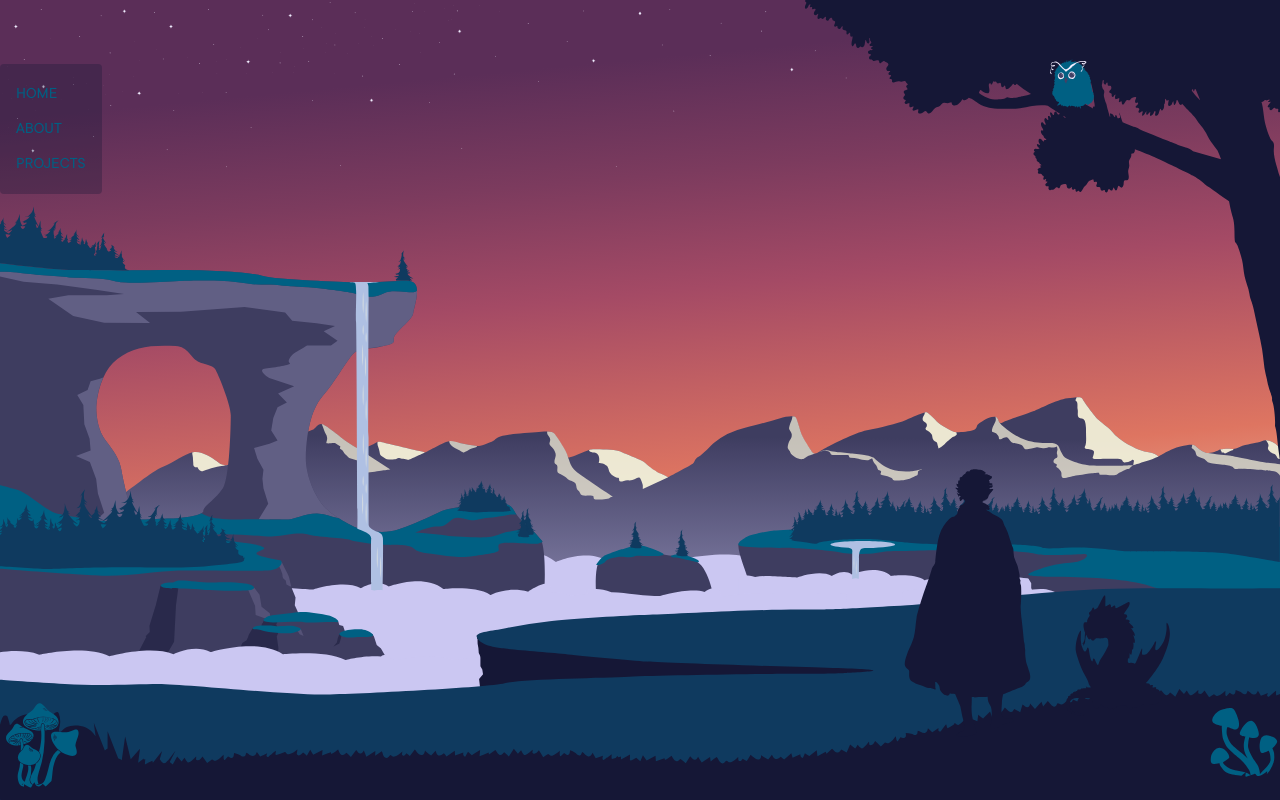
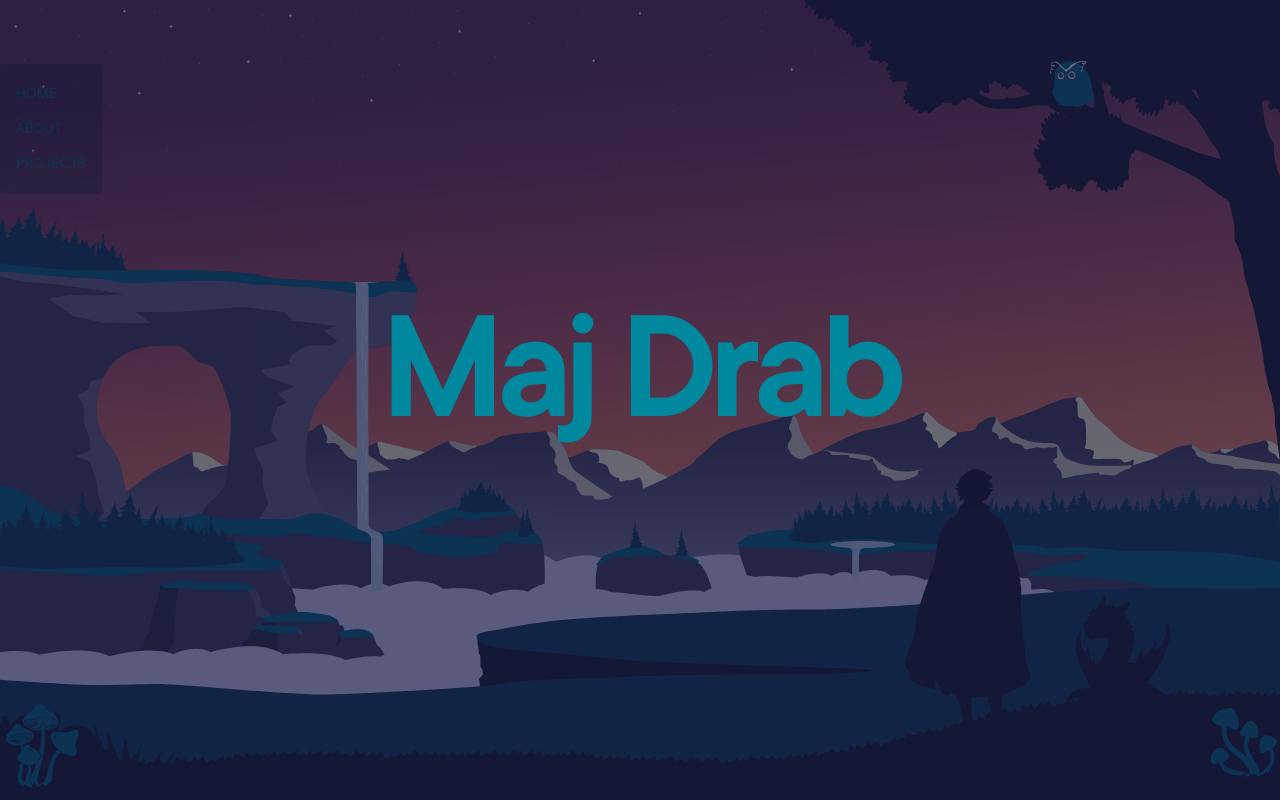
Before and after one commit to majdrab/majdrab.github.io, a Vue app: page / in a window 1280 px wide. Shown: the top 800 px of the page. Built offline with nearby package versions, Linux system fonts and the light colour scheme.

Commit message:
chore: change beginning animation color

```diff
--- a/src/App.vue
+++ b/src/App.vue
@@ -1,7 +1,7 @@
 <script setup>
 import { RouterView } from 'vue-router'
 
-// import OpeningAnimation from './components/OpeningAnimation.vue';
+import OpeningAnimation from './components/OpeningAnimation.vue';
 import VHeader from './components/layout/VHeader.vue';
 import VFooter from './components/layout/VFooter.vue';
 
@@ -10,7 +10,7 @@ import contactsData from './data/contactsData.json';
 </script>
 
 <template>
-  <!-- <OpeningAnimation /> -->
+  <OpeningAnimation />
   <VHeader />
   <main class="main">
     <RouterView />
--- a/src/components/OpeningAnimation.vue
+++ b/src/components/OpeningAnimation.vue
@@ -2,14 +2,14 @@
 // import TheWelcome from '../components/TheWelcome.vue'
 import { ref, onMounted } from "vue";
 
-import { gsap } from "gsap";
+// import { gsap } from "gsap";
 
 const isVisible = ref(true)
 
 onMounted(() => {
   setTimeout(() => {
     isVisible.value = false
-  }, 8000);
+  }, 8500);
 })
 </script>
 
@@ -19,9 +19,6 @@ onMounted(() => {
       <text x="50%" y="50%" dy="1rem" text-anchor="middle">
         Maj Drab
       </text>
-      <!-- <text x="50%" y="50%" dy="1rem" text-anchor="middle">
-        Maj Drab
-      </text> -->
     </svg>
   </div>
 </template>
@@ -29,12 +26,12 @@ onMounted(() => {
 <style scoped>
 .opening-animation {
   @apply fixed inset-0 grid place-content-center bg-transparent z-50 overflow-hidden;
-  animation: 8s remove-animation;
+  animation: 8s remove-animation forwards;
 
   svg {
     @apply w-[700px];
     text {
-      @apply stroke-[2px] fill-spot text-[10rem] font-bold tracking-tighter;
+      @apply stroke-[2px] fill-green-300 text-[10rem] font-bold tracking-tighter;
       animation: 5s  animate-stroke;
     }
   }
@@ -60,7 +57,7 @@ onMounted(() => {
     stroke-dashoffset: 25%;
     stroke-dasharray: 0 32%;
     fill: transparent;
-    stroke: theme('colors.spot.DEFAULT');
+    stroke: theme('colors.green.300');
   }
   80% {
     fill: transparent;
@@ -68,8 +65,8 @@ onMounted(() => {
   90% {
     stroke-dashoffset: 0;
     stroke-dasharray: 32% 0;
-    fill: theme('colors.spot.DEFAULT');
-    stroke: theme('colors.spot.DEFAULT');
+    fill: theme('colors.green.300');
+    stroke: theme('colors.green.300');
   }
   100% {
     stroke: transparent;
```
